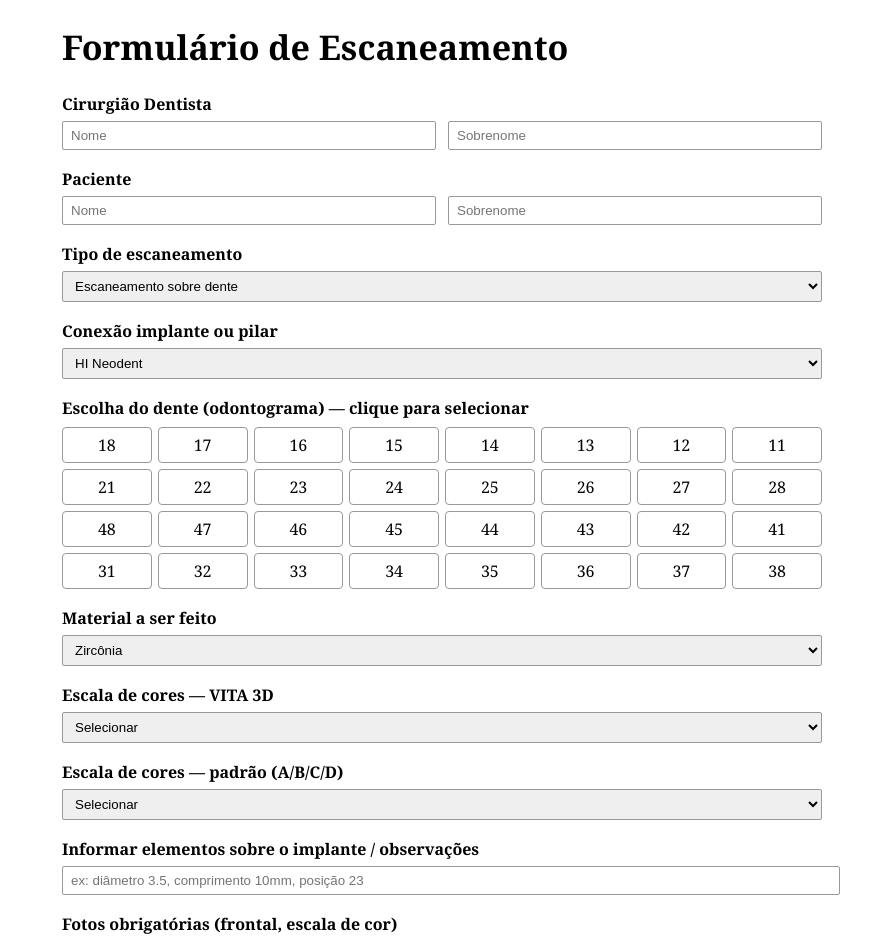
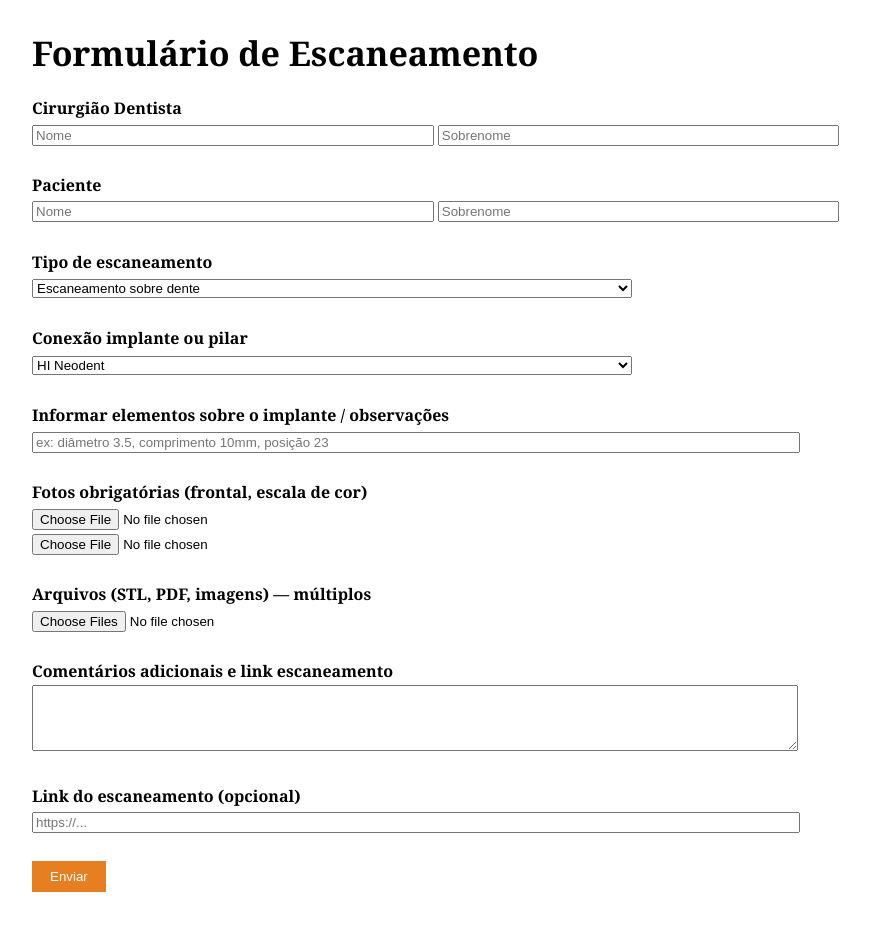
Before and after one commit to Smiletech3D/scan-smiletech, a Next.js app: page /new-scan in a window 1280 px wide. Shown: the top 941 px of the page, without its empty margins (198-1069 px from the left). Built offline with nearby package versions, Linux system fonts and the light colour scheme.

Commit message:
Update new-scan.jsx

```diff
--- a/pages/new-scan.jsx
+++ b/pages/new-scan.jsx
@@ -1,290 +1,157 @@
 // pages/new-scan.jsx
-import React, { useState, useRef } from "react";
+import { useRef, useState } from "react";
 
 export default function NewScan() {
-  // campos do formulário principais (preservando nomes usados no backend)
-  const [cirurgiaNome, setCirurgiaNome] = useState("");
-  const [cirurgiaSobrenome, setCirurgiaSobrenome] = useState("");
-  const [pacienteNome, setPacienteNome] = useState("");
-  const [pacienteSobrenome, setPacienteSobrenome] = useState("");
-  const [tipo, setTipo] = useState("Escaneamento sobre dente");
-  const [conexao, setConexao] = useState("HI Neodent");
-  const [implanteInfo, setImplanteInfo] = useState("");
-  const [comentarios, setComentarios] = useState("");
-  const [link, setLink] = useState("");
+  const formRef = useRef(null);
+  const [status, setStatus] = useState("");
 
-  // novos campos solicitados
-  const [dente, setDente] = useState(""); // ex: "11" (FDI)
-  const [material, setMaterial] = useState("Zircônia");
-  const [vitaShade, setVitaShade] = useState("");
-  const [standardShade, setStandardShade] = useState("");
-
-  // feedback / status
-  const [statusMsg, setStatusMsg] = useState("");
-  const [sending, setSending] = useState(false);
-
-  // refs para inputs de arquivo
-  const fotoFrontalRef = useRef();
-  const fotoEscalaRef = useRef();
-  const arquivosRef = useRef();
-
-  // odontograma simples: lista de dentes (FDI notation subset)
-  // We'll provide from 11..18, 21..28, 31..38, 41..48
-  const odontograma = [
-    "18","17","16","15","14","13","12","11",
-    "21","22","23","24","25","26","27","28",
-    "48","47","46","45","44","43","42","41",
-    "31","32","33","34","35","36","37","38"
+  // listas completas (colecionadas da sua captura)
+  const TIPOS = [
+    "Escaneamento sobre dente",
+    "Escaneamento de arco completo",
+    "Escaneamento arcada superior",
+    "Escaneamento arcada inferior",
+    "Escaneamento parcial (quadrante)",
+    "Escaneamento de modelo",
+    "Escaneamento de prótese",
+    "Escaneamento para planejamento cirúrgico",
+    "Outro"
   ];
 
-  function toggleDenteSelection(d) {
-    // queremos apenas 1 dente selecionado (por sua preferência)
-    setDente(prev => (prev === d ? "" : d));
-  }
+  const CONEXOES = [
+    "HI Neodent",
+    "HE Neodent",
+    "Neodent Pilar custom",
+    "Straumann (Internal)",
+    "Straumann (External)",
+    "Nobel Active",
+    "Nobel Replace",
+    "Astra Tech",
+    "Ankylos",
+    "Camlog",
+    "Zimmer",
+    "Hexagonal externo",
+    "Hexagonal interno",
+    "Morse Taper",
+    "Conexão cônica generic",
+    "Pilar de cicatrização",
+    "Pilar anatômico",
+    "Pilar reto",
+    "Conexão Indexada",
+    "Outro"
+  ];
 
   async function handleSubmit(e) {
     e.preventDefault();
-    setStatusMsg("");
-    setSending(true);
+    setStatus("Enviando...");
 
     try {
-      const formData = new FormData();
+      const formData = new FormData(formRef.current);
 
-      // Campos preservados com os nomes que o backend espera
-      formData.append("cirurgia_nome", cirurgiaNome || "");
-      formData.append("cirurgia_sobrenome", cirurgiaSobrenome || "");
-      formData.append("paciente_nome", pacienteNome || "");
-      formData.append("paciente_sobrenome", pacienteSobrenome || "");
-      formData.append("tipo", tipo || "");
-      formData.append("conexao", conexao || "");
-      formData.append("implante_info", implanteInfo || "");
-      formData.append("comentarios", comentarios || "");
-      formData.append("link", link || "");
-
-      // Novos campos
-      formData.append("dente", dente || "");
-      formData.append("material", material || "");
-      formData.append("vita_shade", vitaShade || "");
-      formData.append("standard_shade", standardShade || "");
-
-      // Arquivos (match backend: keys like foto_frontal, foto_escala, arquivos)
-      if (fotoFrontalRef.current && fotoFrontalRef.current.files.length > 0) {
-        formData.append("foto_frontal", fotoFrontalRef.current.files[0]);
-      }
-      if (fotoEscalaRef.current && fotoEscalaRef.current.files.length > 0) {
-        formData.append("foto_escala", fotoEscalaRef.current.files[0]);
-      }
-      if (arquivosRef.current && arquivosRef.current.files.length > 0) {
-        // envie múltiplos arquivos; backend lida com arrays
-        const files = arquivosRef.current.files;
-        for (let i = 0; i < files.length; i++) {
-          // a backend pode aceitar um campo 'arquivos' repetido
-          formData.append("arquivos", files[i]);
-        }
-      }
-
-      // POST para API existente
       const res = await fetch("/api/send-scan", {
         method: "POST",
         body: formData,
       });
-
       const data = await res.json().catch(() => ({}));
 
-      if (res.ok) {
-        setStatusMsg("Enviado com sucesso ✅");
-        // limpa inputs de arquivo (opcional)
-        if (fotoFrontalRef.current) fotoFrontalRef.current.value = "";
-        if (fotoEscalaRef.current) fotoEscalaRef.current.value = "";
-        if (arquivosRef.current) arquivosRef.current.value = "";
-      } else {
-        setStatusMsg(
-          data && data.error ? `Erro: ${data.error}` : "Erro ao enviar formulário"
-        );
+      if (!res.ok) {
+        console.error("Resposta não ok:", res.status, data);
+        setStatus(data.error || "Erro ao enviar formulário");
+        return;
       }
+
+      setStatus("Enviado com sucesso ✅");
+      formRef.current.reset();
     } catch (err) {
-      console.error("submit error", err);
-      setStatusMsg("Erro ao enviar formulário (ver console).");
-    } finally {
-      setSending(false);
+      console.error(err);
+      setStatus("Erro ao enviar formulário");
     }
   }
 
-  // opções de materiais e shades (exemplos comuns)
-  const materialOptions = [
-    "Zircônia",
-    "E.max",
-    "Resina (carga em cerâmica)",
-    "Provisório",
-  ];
+  return (
+    <div style={{ maxWidth: 820, margin: "30px auto", fontFamily: "Georgia, serif" }}>
+      <h1 style={{ fontSize: 34, marginBottom: 20 }}>Formulário de Escaneamento</h1>
 
-  const vitaShades = [
-    "", "BL1", "BL2", "A1", "A2", "A3", "A3.5", "A4", "B1", "B2", "B3", "C1", "D2"
-  ];
+      <form
+        ref={formRef}
+        onSubmit={handleSubmit}
+        encType="multipart/form-data"
+        style={{ lineHeight: 1.6 }}
+      >
+        {/* CIRURGIÃO */}
+        <label><strong>Cirurgião Dentista</strong></label><br />
+        <input name="cirurgia_nome" placeholder="Nome" required style={{ width: "48%" }} />{" "}
+        <input name="cirurgia_sobrenome" placeholder="Sobrenome" required style={{ width: "48%" }} />
+        <br /><br />
 
-  const standardShades = [
-    "", "1", "2", "3", "4", "5", "A", "B", "C", "D"
-  ];
+        {/* PACIENTE */}
+        <label><strong>Paciente</strong></label><br />
+        <input name="paciente_nome" placeholder="Nome" required style={{ width: "48%" }} />{" "}
+        <input name="paciente_sobrenome" placeholder="Sobrenome" required style={{ width: "48%" }} />
+        <br /><br />
 
-  // estilos inline mínimos para não alterar sua estética atual (você pode manter CSS externo)
-  const styles = {
-    container: { maxWidth: 760, margin: "24px auto", padding: "0 20px", fontFamily: "Georgia, serif" },
-    label: { display: "block", fontWeight: 700, marginTop: 18, marginBottom: 6 },
-    input: { width: "100%", padding: "6px 8px", border: "1px solid #999", borderRadius: 2 },
-    select: { width: "100%", padding: "6px 8px", border: "1px solid #999", borderRadius: 2 },
-    smallInputRow: { display: "flex", gap: 12 },
-    fileRow: { display: "flex", gap: 12, alignItems: "center", flexWrap: "wrap" },
-    odontogramGrid: { display: "grid", gridTemplateColumns: "repeat(8, 1fr)", gap: 6, marginTop: 8 },
-    toothBtn: (selected) => ({
-      padding: 6,
-      border: "1px solid #999",
-      borderRadius: 4,
-      cursor: "pointer",
-      textAlign: "center",
-      background: selected ? "#f4a261" : "white",
-      color: selected ? "white" : "black",
-      userSelect: "none",
-    }),
-    submitBtn: { marginTop: 18, padding: "8px 14px", background: "#e67e22", color: "white", border: "none", borderRadius: 4, cursor: "pointer" },
-    status: { marginTop: 12, color: statusMsg && statusMsg.includes("Erro") ? "crimson" : "green" }
-  };
+        {/* TIPO DE ESCANEAMENTO (COMPLETO) */}
+        <label><strong>Tipo de escaneamento</strong></label><br />
+        <select name="tipo" required style={{ width: "100%", maxWidth: 600 }}>
+          {TIPOS.map((t) => (
+            <option key={t} value={t}>{t}</option>
+          ))}
+        </select>
+        <br /><br />
 
-  return (
-    <div style={styles.container}>
-      <h1 style={{ fontSize: 34 }}>Formulário de Escaneamento</h1>
+        {/* CONEXÃO IMPLANTE OU PILAR (COMPLETO) */}
+        <label><strong>Conexão implante ou pilar</strong></label><br />
+        <select name="conexao" required style={{ width: "100%", maxWidth: 600 }}>
+          {CONEXOES.map((c) => (
+            <option key={c} value={c}>{c}</option>
+          ))}
+        </select>
+        <br /><br />
 
-      <form onSubmit={handleSubmit} encType="multipart/form-data">
-        <label style={styles.label}>Cirurgião Dentista</label>
-        <div style={styles.smallInputRow}>
-          <input
-            style={{ ...styles.input, flex: 1 }}
-            placeholder="Nome"
-            value={cirurgiaNome}
-            onChange={(e) => setCirurgiaNome(e.target.value)}
-            name="cirurgia_nome"
-          />
-          <input
-            style={{ ...styles.input, flex: 1 }}
-            placeholder="Sobrenome"
-            value={cirurgiaSobrenome}
-            onChange={(e) => setCirurgiaSobrenome(e.target.value)}
-            name="cirurgia_sobrenome"
-          />
-        </div>
+        {/* INFO IMPLANTE */}
+        <label><strong>Informar elementos sobre o implante / observações</strong></label><br />
+        <input
+          name="implante_info"
+          placeholder="ex: diâmetro 3.5, comprimento 10mm, posição 23"
+          style={{ width: "100%", maxWidth: 760 }}
+        />
+        <br /><br />
 
-        <label style={styles.label}>Paciente</label>
-        <div style={styles.smallInputRow}>
-          <input
-            style={{ ...styles.input, flex: 1 }}
-            placeholder="Nome"
-            value={pacienteNome}
-            onChange={(e) => setPacienteNome(e.target.value)}
-            name="paciente_nome"
-          />
-          <input
-            style={{ ...styles.input, flex: 1 }}
-            placeholder="Sobrenome"
-            value={pacienteSobrenome}
-            onChange={(e) => setPacienteSobrenome(e.target.value)}
-            name="paciente_sobrenome"
-          />
-        </div>
+        {/* FOTOS obrigatórias */}
+        <label><strong>Fotos obrigatórias (frontal, escala de cor)</strong></label><br />
+        <input type="file" name="foto_frontal" accept="image/*" required /><br />
+        <input type="file" name="foto_escala" accept="image/*" required /><br /><br />
 
-        <label style={styles.label}>Tipo de escaneamento</label>
-        <select style={styles.select} value={tipo} onChange={(e) => setTipo(e.target.value)} name="tipo">
-          <option>Escaneamento sobre dente</option>
-          <option>Escaneamento de arco completo</option>
-          <option>Escaneamento de meia-arcada</option>
-        </select>
+        {/* ANEXOS */}
+        <label><strong>Arquivos (STL, PDF, imagens) — múltiplos</strong></label><br />
+        <input type="file" name="arquivos" multiple />
+        <br /><br />
 
-        <label style={styles.label}>Conexão implante ou pilar</label>
-        <select style={styles.select} value={conexao} onChange={(e) => setConexao(e.target.value)} name="conexao">
-          <option>HI Neodent</option>
-          <option>HE Neodent</option>
-          <option>Neodent Pilar custom</option>
-          <option>Outro</option>
-        </select>
+        {/* COMENTÁRIOS */}
+        <label><strong>Comentários adicionais e link escaneamento</strong></label><br />
+        <textarea name="comentarios" rows={4} style={{ width: "100%", maxWidth: 760 }} />
+        <br /><br />
 
-        <label style={styles.label}>Escolha do dente (odontograma) — clique para selecionar</label>
-        <div style={styles.odontogramGrid}>
-          {odontograma.map((t) => (
-            <div
-              key={t}
-              role="button"
-              tabIndex={0}
-              onClick={() => toggleDenteSelection(t)}
-              onKeyDown={(e) => (e.key === "Enter" ? toggleDenteSelection(t) : null)}
-              style={styles.toothBtn(dente === t)}
-              title={`Dente ${t}`}
-            >
-              {t}
-            </div>
-          ))}
-        </div>
-        <input type="hidden" name="dente" value={dente} />
+        <label><strong>Link do escaneamento (opcional)</strong></label><br />
+        <input name="link" placeholder="https://..." style={{ width: "100%", maxWidth: 760 }} />
+        <br /><br />
 
-        <label style={styles.label}>Material a ser feito</label>
-        <select style={styles.select} value={material} onChange={(e) => setMaterial(e.target.value)} name="material">
-          {materialOptions.map((m) => <option key={m} value={m}>{m}</option>)}
-        </select>
-
-        <label style={styles.label}>Escala de cores — VITA 3D</label>
-        <select style={styles.select} value={vitaShade} onChange={(e) => setVitaShade(e.target.value)} name="vita_shade">
-          {vitaShades.map(s => <option key={s} value={s}>{s || "Selecionar"}</option>)}
-        </select>
-
-        <label style={styles.label}>Escala de cores — padrão (A/B/C/D)</label>
-        <select style={styles.select} value={standardShade} onChange={(e) => setStandardShade(e.target.value)} name="standard_shade">
-          {standardShades.map(s => <option key={s} value={s}>{s || "Selecionar"}</option>)}
-        </select>
-
-        <label style={styles.label}>Informar elementos sobre o implante / observações</label>
-        <input
-          style={styles.input}
-          placeholder="ex: diâmetro 3.5, comprimento 10mm, posição 23"
-          value={implanteInfo}
-          onChange={(e) => setImplanteInfo(e.target.value)}
-          name="implante_info"
-        />
-
-        <label style={styles.label}>Fotos obrigatórias (frontal, escala de cor)</label>
-        <div style={styles.fileRow}>
-          <div>
-            <input type="file" accept="image/*" ref={fotoFrontalRef} name="foto_frontal" />
-            <div style={{ fontSize: 12 }}>Foto frontal (sorriso)</div>
-          </div>
-          <div>
-            <input type="file" accept="image/*" ref={fotoEscalaRef} name="foto_escala" />
-            <div style={{ fontSize: 12 }}>Foto com escala de cor</div>
-          </div>
-        </div>
-
-        <label style={styles.label}>Arquivos adicionais (STL, PDF, imagens)</label>
-        <input type="file" multiple ref={arquivosRef} name="arquivos" style={{ marginTop: 8 }} />
-
-        <label style={styles.label}>Comentários adicionais e link escaneamento</label>
-        <textarea
-          rows={4}
-          style={{ ...styles.input, height: 100 }}
-          value={comentarios}
-          onChange={(e) => setComentarios(e.target.value)}
-          name="comentarios"
-        />
-
-        <label style={styles.label}>Link do escaneamento (opcional)</label>
-        <input
-          style={styles.input}
-          value={link}
-          onChange={(e) => setLink(e.target.value)}
-          placeholder="https://..."
-          name="link"
-        />
-
-        <button style={styles.submitBtn} type="submit" disabled={sending}>
-          {sending ? "Enviando..." : "Enviar"}
+        <button
+          type="submit"
+          style={{
+            padding: "8px 18px",
+            background: "#e67e22",
+            color: "#fff",
+            border: "none",
+            cursor: "pointer",
+          }}
+        >
+          Enviar
         </button>
 
-        {statusMsg && <div style={styles.status}>{statusMsg}</div>}
+        <div style={{ marginTop: 12, fontWeight: "bold", color: status.startsWith("Erro") ? "crimson" : "green" }}>
+          {status}
+        </div>
       </form>
     </div>
   );
```
